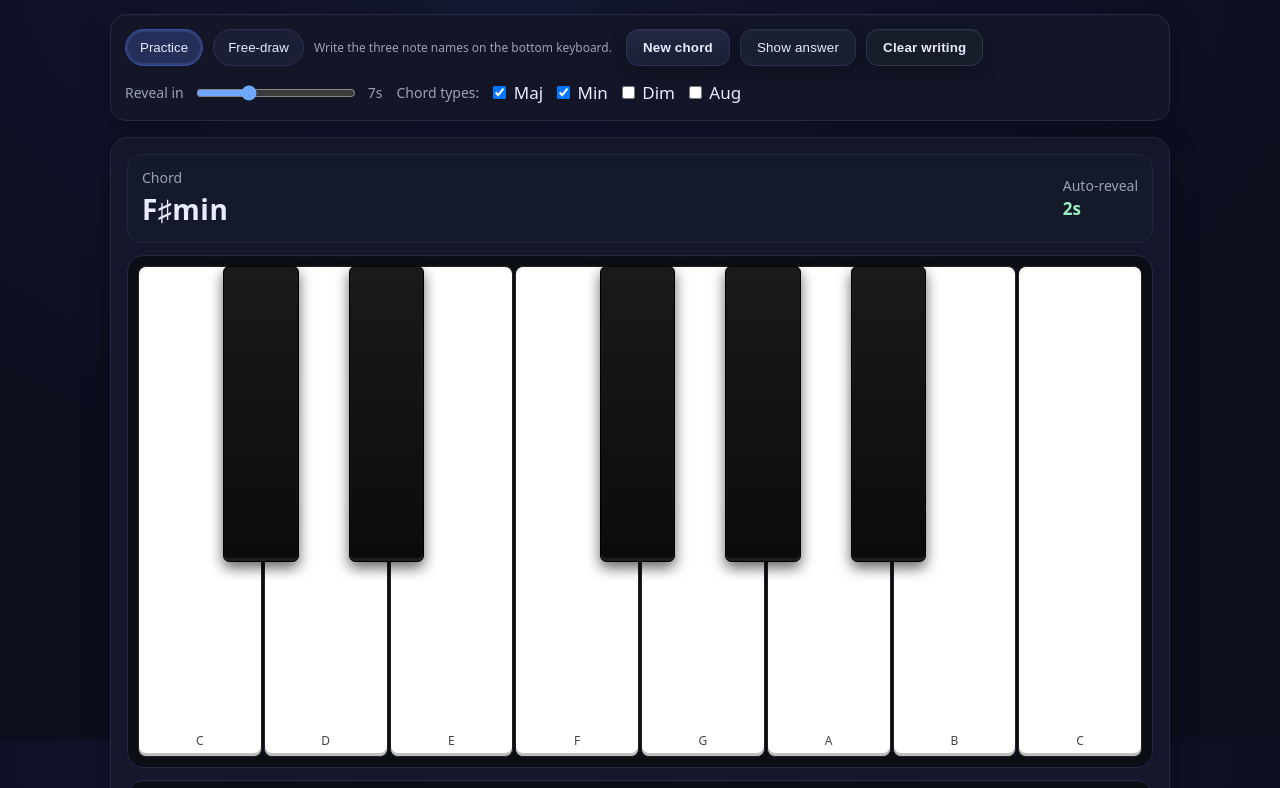
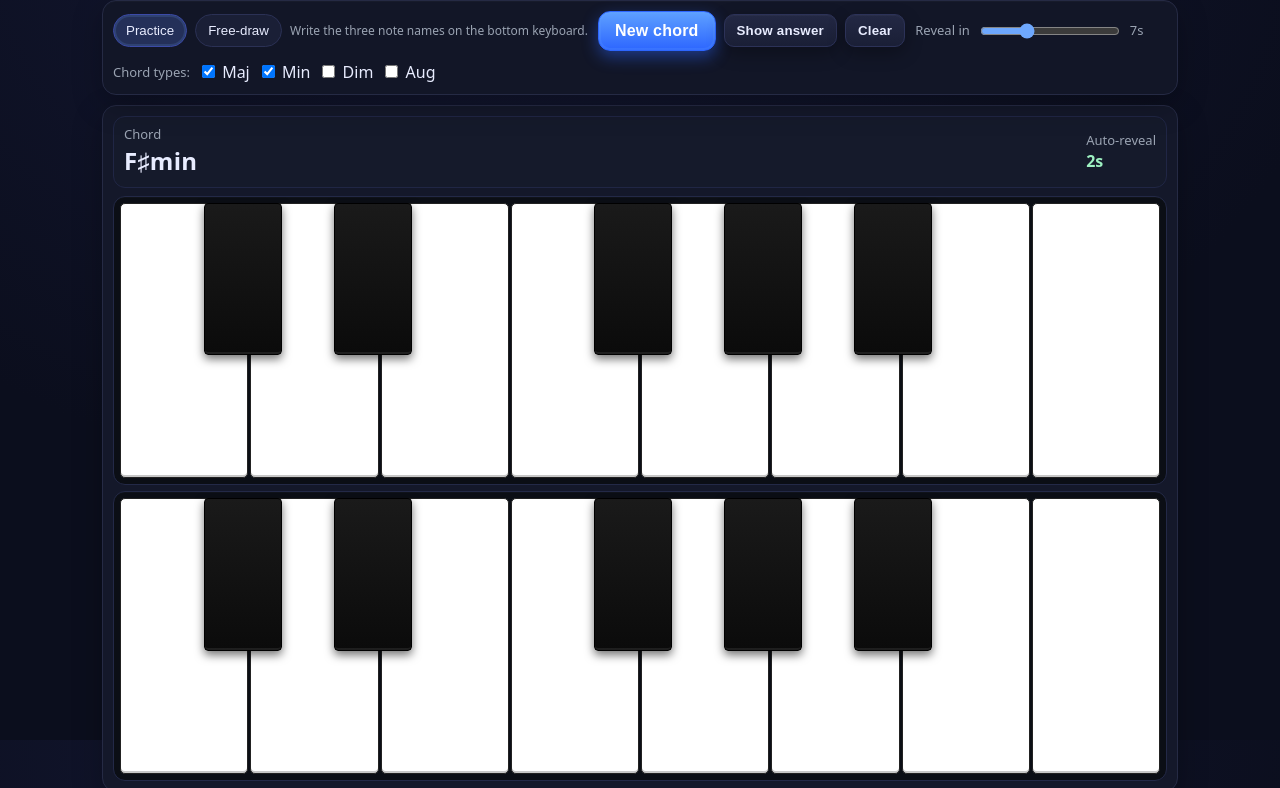
Before and after one commit to Julian5125/Piano-Chords, a plain HTML site: page index.html in a window 1280 px wide. Shown: the part 60-848 px from the top of the page. Drawn offline with Linux system fonts and the light colour scheme.

Commit message:
Add files via upload

```diff
--- a/index.html
+++ b/index.html
@@ -3,7 +3,9 @@
 <head>
   <meta charset="utf-8" />
   <meta name="viewport" content="width=device-width, initial-scale=1, viewport-fit=cover" />
-  <title>iPad Piano Trainer</title>
+  <title>iPad Piano Trainer (Ultra‑Compact)</title>
+  <meta name="apple-mobile-web-app-capable" content="yes" />
+  <meta name="apple-mobile-web-app-status-bar-style" content="black-translucent" />
   <style>
     :root {
       --bg: #0f1220;
@@ -19,62 +21,63 @@
     }
     * { box-sizing: border-box; -webkit-tap-highlight-color: transparent; }
     html, body { height: 100%; }
-    body { margin: 0; background: radial-gradient(1200px 800px at 40% 0%, #141834, #0b0e1d 70%); color: var(--text); font: 17px/1.5 system-ui, -apple-system, Segoe UI, Roboto, Helvetica, Arial, "Apple Color Emoji", "Segoe UI Emoji"; }
+    body { margin: 0; background: radial-gradient(1200px 800px at 40% 0%, #141834, #0b0e1d 70%); color: var(--text); font: 16px/1.45 system-ui, -apple-system, Segoe UI, Roboto, Helvetica, Arial, "Apple Color Emoji", "Segoe UI Emoji"; }
 
-    .app { max-width: 1100px; margin: 0 auto; padding: env(safe-area-inset-top) 20px env(safe-area-inset-bottom); }
-    header { display:flex; align-items:center; justify-content:space-between; gap:16px; flex-wrap: wrap; }
-    header h1 { font-size: clamp(20px, 3vw, 28px); font-weight: 700; margin: 8px 0; letter-spacing: 0.2px; }
+    .app { max-width: 1100px; margin: 0 auto; padding: env(safe-area-inset-top) 12px env(safe-area-inset-bottom); }
+    header { display:flex; align-items:center; justify-content:space-between; gap:10px; flex-wrap: wrap; }
+    header h1 { font-size: clamp(18px, 2.6vw, 26px); font-weight: 700; margin: 6px 0; letter-spacing: 0.2px; }
 
-    .controls { background: color-mix(in oklab, var(--panel), black 10%); border: 1px solid #252a44; padding: 14px; border-radius: 16px; display:flex; flex-wrap:wrap; gap: 14px; align-items: center; box-shadow: 0 10px 30px rgba(0,0,0,.25), inset 0 1px 0 rgba(255,255,255,.02); }
-    .controls .group { display:flex; align-items:center; gap:10px; flex-wrap: wrap; }
-    .pill { padding: 10px 14px; border: 1px solid #2b3155; background: #1a1f36; color: var(--text); border-radius: 999px; cursor: pointer; user-select: none; }
+    .controls { background: color-mix(in oklab, var(--panel), black 10%); border: 1px solid #252a44; padding: 10px; border-radius: 14px; display:flex; flex-wrap:wrap; gap: 10px; align-items: center; box-shadow: 0 10px 30px rgba(0,0,0,.25), inset 0 1px 0 rgba(255,255,255,.02); }
+    .controls .group { display:flex; align-items:center; gap:8px; flex-wrap: wrap; }
+
+    .pill { padding: 8px 12px; border: 1px solid #2b3155; background: #1a1f36; color: var(--text); border-radius: 999px; cursor: pointer; user-select: none; }
     .pill[aria-pressed="true"] { background: #243059; border-color: #3b4aa8; box-shadow: 0 0 0 2px rgba(110,168,254,.15) inset; }
 
-    .btn { appearance:none; border: 1px solid #2c3258; background: linear-gradient(#232844, #1a1f36); color: var(--text); padding: 10px 16px; border-radius: 12px; cursor: pointer; font-weight: 600; letter-spacing:.2px; box-shadow: 0 6px 18px rgba(0,0,0,.3), inset 0 1px 0 rgba(255,255,255,.03); }
+    .btn { appearance:none; border: 1px solid #2c3258; background: linear-gradient(#232844, #1a1f36); color: var(--text); padding: 8px 12px; border-radius: 10px; cursor: pointer; font-weight: 600; letter-spacing:.2px; box-shadow: 0 6px 18px rgba(0,0,0,.3), inset 0 1px 0 rgba(255,255,255,.03); }
     .btn:hover { filter: brightness(1.08); }
     .btn:active { transform: translateY(1px); }
-    .btn.secondary { background: #192031; border-color: #25314e; font-weight: 500; }
-    .btn.clear { background: #171e29; border-color: #2a394d; }
 
-    .range { display:flex; align-items:center; gap:10px; }
-    .range input[type=range] { width: 160px; accent-color: var(--accent); }
-    .label { color: var(--muted); font-size: 14px; }
+    /* Prominent New Chord button */
+    #newChord { padding: 10px 16px; font-size: 16px; border-radius: 12px; background: linear-gradient(180deg, #5ea0ff, #2d66ff); border-color: #2d66ff; color: white; box-shadow: 0 6px 16px rgba(45,102,255,.45), 0 0 0 2px rgba(94,160,255,.2) inset; }
+    #newChord:hover { filter: brightness(1.06); }
 
-    .panel { margin-top: 16px; padding: 16px; background: color-mix(in oklab, var(--panel), black 6%); border: 1px solid #252a44; border-radius: 18px; box-shadow: 0 10px 30px rgba(0,0,0,.25); }
+    .range { display:flex; align-items:center; gap:8px; }
+    .range input[type=range] { width: 140px; accent-color: var(--accent); }
+    .label { color: var(--muted); font-size: 13px; }
 
-    .prompt { display:flex; align-items:center; justify-content:space-between; gap:12px; padding: 12px 14px; background: #151a2b; border:1px solid #202645; border-radius: 14px; margin-bottom: 12px; }
-    .prompt .chord { font-size: clamp(20px, 4.5vw, 28px); font-weight: 800; letter-spacing:.5px; }
+    .panel { margin-top: 10px; padding: 10px; background: color-mix(in oklab, var(--panel), black 6%); border: 1px solid #252a44; border-radius: 14px; box-shadow: 0 10px 30px rgba(0,0,0,.25); }
+
+    .prompt { display:flex; align-items:center; justify-content:space-between; gap:10px; padding: 8px 10px; background: #151a2b; border:1px solid #202645; border-radius: 12px; margin-bottom: 8px; }
+    .prompt .chord { font-size: clamp(18px, 3.6vw, 24px); font-weight: 800; letter-spacing:.3px; }
     .prompt .timer { font-variant-numeric: tabular-nums; color: var(--accent-2); font-weight: 700; }
 
-    .keyboards { display:flex; flex-direction: column; gap: 12px; }
+    .keyboards { display:flex; flex-direction: column; gap: 6px; }
 
-    .keyboard { position: relative; width: 100%; max-width: 100%; aspect-ratio: 8 / 4; background: #0b0e15; border-radius: 16px; border: 1px solid #232947; overflow: hidden; box-shadow: inset 0 1px 0 rgba(255,255,255,.02); }
-    .keys { position:absolute; inset:10px; display:flex; }
+    /* ULTRA‑COMPACT KEYBOARDS */
+    .keyboard { position: relative; width: 100%; max-width: 100%; aspect-ratio: 8 / 2.2; background: #0b0e15; border-radius: 12px; border: 1px solid #232947; overflow: hidden; box-shadow: inset 0 1px 0 rgba(255,255,255,.02); }
 
-    /* White keys row */
-    .white-keys { position:absolute; inset:10px; display:flex; gap: 2px; }
-    .key.white { flex:1; background: var(--key-white); border: 1px solid var(--key-border); border-radius: 8px; position:relative; box-shadow: inset 0 -3px 0 rgba(0,0,0,.25); }
+    .white-keys { position:absolute; inset:6px; display:flex; gap: 2px; }
+    .key.white { flex:1; background: var(--key-white); border: 1px solid var(--key-border); border-radius: 5px; position:relative; box-shadow: inset 0 -2px 0 rgba(0,0,0,.22); }
 
-    /* Black keys overlay */
-    .black-keys { position:absolute; left:10px; right:10px; top:10px; bottom:40%; pointer-events:auto; }
-    .black-keys .key.black { position:absolute; width: calc((100% - 0px) / 8 * 0.6); height: 100%; background: linear-gradient(#1a1a1a, #0b0b0b); border: 1px solid #000; border-radius: 6px; box-shadow: inset 0 -3px 0 rgba(255,255,255,.08), 0 6px 14px rgba(0,0,0,.6); z-index: 2; }
+    /* DRAW OVER BLACK KEYS: disable pointer-events on black keys and raise canvas above */
+    .black-keys { position:absolute; left:6px; right:6px; top:6px; bottom:45%; pointer-events: none; }
+    .black-keys .key.black { position:absolute; width: calc((100% - 0px) / 8 * 0.6); height: 100%; background: linear-gradient(#1a1a1a, #0b0b0b); border: 1px solid #000; border-radius: 4px; box-shadow: inset 0 -2px 0 rgba(255,255,255,.08), 0 4px 10px rgba(0,0,0,.55); z-index: 2; }
 
-    .key-label { position:absolute; bottom:6px; left: 50%; transform: translateX(-50%); font-size: 12px; color:#444; user-select: none; pointer-events: none; }
+    /* No printed labels on keys */
+    .key-label { display:none; }
 
-    .key.highlight { outline: 3px solid var(--key-highlight); box-shadow: 0 0 0 3px rgba(255,221,87,.25), inset 0 -3px 0 rgba(0,0,0,.25); }
+    .key.highlight { outline: 3px solid var(--key-highlight); box-shadow: 0 0 0 3px rgba(255,221,87,.25), inset 0 -2px 0 rgba(0,0,0,.22); }
     .key.black.highlight { outline-color: #ffd54a; }
 
-    /* Drawing canvas for handwriting on the bottom keyboard */
-    .draw-wrap { position:absolute; inset:0; pointer-events: none; }
+    .draw-wrap { position:absolute; inset:0; pointer-events: none; z-index: 5; }
     canvas.drawing { position:absolute; inset:0; pointer-events:auto; touch-action: none; }
 
     .mode-tag { font-size: 12px; color: var(--muted); }
 
-    /* Small helper badges to show revealed notes on top keyboard */
-    .bubble { position:absolute; top:8px; left:50%; transform: translateX(-50%); background: #11162d; color: #dfe7ff; border: 1px solid #2b3566; padding: 3px 6px; border-radius: 999px; font-size: 12px; font-weight: 700; box-shadow: 0 4px 12px rgba(0,0,0,.25); pointer-events: none; }
+    .bubble { position:absolute; top:6px; left:50%; transform: translateX(-50%); background: #11162d; color: #dfe7ff; border: 1px solid #2b3566; padding: 2px 6px; border-radius: 999px; font-size: 11px; font-weight: 700; box-shadow: 0 4px 12px rgba(0,0,0,.25); pointer-events: none; }
 
     @media (orientation:portrait) {
-      .keyboard { aspect-ratio: 8 / 6; }
+      .keyboard { aspect-ratio: 8 / 3.4; }
     }
   </style>
 </head>
@@ -85,13 +88,13 @@
       <div class="controls" role="toolbar" aria-label="Controls">
         <div class="group" id="modeGroup">
           <button class="pill" id="modePractice" aria-pressed="true" title="Practice mode: write the chord notes, then reveal">Practice</button>
-          <button class="pill" id="modeFreeDraw" aria-pressed="false" title="Free draw on the keyboard with Apple Pencil">Free-draw</button>
+          <button class="pill" id="modeFreeDraw" aria-pressed="false" title="Free draw on the keyboard with Apple Pencil">Free‑draw</button>
           <span class="mode-tag" id="modeHint">Write the three note names on the bottom keyboard.</span>
         </div>
         <div class="group">
           <button class="btn" id="newChord">New chord</button>
-          <button class="btn secondary" id="showAnswer">Show answer</button>
-          <button class="btn clear" id="clearInk">Clear writing</button>
+          <button class="btn" id="showAnswer">Show answer</button>
+          <button class="btn" id="clearInk">Clear</button>
         </div>
         <div class="group range">
           <label class="label" for="waitSeconds">Reveal in</label>
@@ -115,18 +118,16 @@
           <div class="chord" id="chordName">—</div>
         </div>
         <div>
-          <div class="label">Auto-reveal</div>
+          <div class="label">Auto‑reveal</div>
           <div class="timer" id="countdown">—</div>
         </div>
       </div>
 
       <div class="keyboards">
-        <!-- Top keyboard (answer area) -->
         <div class="keyboard" id="kbTop" aria-label="Answer keyboard">
           <div class="white-keys" id="topWhite"></div>
           <div class="black-keys" id="topBlack"></div>
         </div>
-        <!-- Bottom keyboard (writing area) -->
         <div class="keyboard" id="kbBottom" aria-label="Writing keyboard">
           <div class="white-keys" id="bottomWhite"></div>
           <div class="black-keys" id="bottomBlack"></div>
@@ -139,60 +140,46 @@
   <script>
     // --- Constants & Utilities ---
     const NOTE_NAMES = ["C","C#","D","D#","E","F","F#","G","G#","A","A#","B"]; // 12
-    const CHORDS = {
-      maj: { name:"maj", intervals:[0,4,7]},
-      min: { name:"min", intervals:[0,3,7]},
-      dim: { name:"dim", intervals:[0,3,6]},
-      aug: { name:"aug", intervals:[0,4,8]},
-    };
+    const CHORDS = { maj:{name:"maj",intervals:[0,4,7]}, min:{name:"min",intervals:[0,3,7]}, dim:{name:"dim",intervals:[0,3,6]}, aug:{name:"aug",intervals:[0,4,8]} };
     const randChoice = (arr) => arr[Math.floor(Math.random() * arr.length)];
-    function isBlack(index12) { return [1,3,6,8,10].includes(index12); }
 
-    function buildKeyboards() {
-      buildKeyboard("top");
-      buildKeyboard("bottom");
-      resizeCanvas();
-    }
+    function buildKeyboards() { buildKeyboard("top"); buildKeyboard("bottom"); resizeCanvas(); }
 
     function buildKeyboard(prefix) {
       const whiteWrap = document.getElementById(prefix+"White");
       const blackWrap = document.getElementById(prefix+"Black");
-      whiteWrap.innerHTML = "";
-      blackWrap.innerHTML = "";
+      whiteWrap.innerHTML = ""; blackWrap.innerHTML = "";
 
-      // White keys — 8 whites (C D E F G A B C)
-      const WHITE_SEMITONES = [0,2,4,5,7,9,11,12]; // last C is 12 (maps to label C)
+      // 8 white keys: C D E F G A B C
+      const WHITE_SEMITONES = [0,2,4,5,7,9,11,12];
       for (let i=0;i<8;i++) {
         const idx12 = WHITE_SEMITONES[i];
         const white = document.createElement('div');
         white.className = 'key white';
-        white.dataset.index = idx12; // 12 on the top C to avoid duplicate 0
+        white.dataset.index = idx12; // top C tagged as 12
         white.dataset.keyIndex = i;
-        const label = document.createElement('div');
-        label.className = 'key-label';
-        label.textContent = NOTE_NAMES[idx12 % 12].replace('#','♯');
-        white.appendChild(label);
         whiteWrap.appendChild(white);
       }
 
-      // Black keys geometry for one octave: C#, D#, F#, G#, A#
+      // 5 black keys: C#, D#, F#, G#, A#
       const blackIdxs = [1,3,6,8,10];
       const innerWidth = 100;
       const whiteSlot = innerWidth / 8; // percent per white key
-      const whiteBeforeMap = {1:0, 3:1, 6:3, 8:4, 10:5}; // black sits after these white indices
-      const offsetIntoGap = whiteSlot * 0.6; // push into the gap visually
+      const whiteBeforeMap = {1:0, 3:1, 6:3, 8:4, 10:5};
+      const offsetIntoGap = whiteSlot * 0.6;
 
       blackIdxs.forEach((idx12) => {
         const absoluteWhiteIndex = whiteBeforeMap[idx12];
         const key = document.createElement('div');
         key.className = 'key black';
         key.dataset.index = idx12;
-        key.style.left = `calc(10px + ${whiteSlot*absoluteWhiteIndex}% + ${offsetIntoGap}%)`;
+        key.style.left = `calc(6px + ${whiteSlot*absoluteWhiteIndex}% + ${offsetIntoGap}%)`;
         blackWrap.appendChild(key);
       });
     }
 
-    // --- Drawing (Apple Pencil, touch, mouse) ---
+    // --- Drawing with FIXED pen thickness ---
+    const FIXED_LINE_WIDTH = 5; // px
     const drawCanvas = document.getElementById('draw');
     const kbBottom = document.getElementById('kbBottom');
     const ctx = drawCanvas.getContext('2d');
@@ -211,25 +198,8 @@
       ctx.lineJoin = 'round';
     }
 
-    function penWidthFromPressure(p) { return Math.max(2, Math.min(10, (p||0.4) * 12)); }
-
-    function pointerDown(e){
-      if (currentMode !== 'free' && currentMode !== 'practice') return; // both allow writing
-      drawing = true;
-      ctx.beginPath();
-      ctx.moveTo(e.offsetX, e.offsetY);
-      ctx.strokeStyle = '#d5e1ff';
-      ctx.lineWidth = penWidthFromPressure(e.pressure);
-      e.currentTarget.setPointerCapture(e.pointerId);
-      e.preventDefault();
-    }
-    function pointerMove(e){
-      if (!drawing) return;
-      ctx.lineWidth = penWidthFromPressure(e.pressure);
-      ctx.lineTo(e.offsetX, e.offsetY);
-      ctx.stroke();
-      e.preventDefault();
-    }
+    function pointerDown(e){ if (currentMode === 'practice' || currentMode === 'free') { drawing = true; ctx.beginPath(); ctx.moveTo(e.offsetX, e.offsetY); ctx.strokeStyle = '#d5e1ff'; ctx.lineWidth = FIXED_LINE_WIDTH; e.currentTarget.setPointerCapture(e.pointerId); e.preventDefault(); } }
+    function pointerMove(e){ if (!drawing) return; ctx.lineWidth = FIXED_LINE_WIDTH; ctx.lineTo(e.offsetX, e.offsetY); ctx.stroke(); e.preventDefault(); }
     function pointerUp(e){ drawing = false; e.preventDefault(); }
 
     drawCanvas.addEventListener('pointerdown', pointerDown, {passive:false});
@@ -239,7 +209,7 @@
 
     window.addEventListener('resize', resizeCanvas);
 
-    // --- Practice logic ---
+    // Practice logic
     const chordNameEl = document.getElementById('chordName');
     const countdownEl = document.getElementById('countdown');
     const waitRange = document.getElementById('waitSeconds');
@@ -247,35 +217,17 @@
 
     waitRange.addEventListener('input', () => waitVal.textContent = waitRange.value);
 
-    let timer = null;
-    let currentChord = null;
+    let timer = null; let currentChord = null;
 
-    function setCountdown(sec) {
-      countdownEl.textContent = sec > 0 ? `${sec}s` : '—';
-    }
+    function setCountdown(sec) { countdownEl.textContent = sec > 0 ? `${sec}s` : '—'; }
+    function startCountdown() { clearInterval(timer); let s = parseInt(waitRange.value, 10); setCountdown(s); timer = setInterval(() => { s -= 1; setCountdown(Math.max(0,s)); if (s <= 0) { clearInterval(timer); revealAnswer(); } }, 1000); }
 
-    function startCountdown() {
-      clearInterval(timer);
-      let s = parseInt(waitRange.value, 10);
-      setCountdown(s);
-      timer = setInterval(() => {
-        s -= 1; setCountdown(Math.max(0,s));
-        if (s <= 0) { clearInterval(timer); revealAnswer(); }
-      }, 1000);
-    }
-
-    function getEnabledTypes(){
-      const checks = [...document.querySelectorAll('#types input[type=checkbox]')];
-      return checks.filter(c=>c.checked).map(c=>c.value);
-    }
+    function getEnabledTypes(){ return [...document.querySelectorAll('#types input[type=checkbox]')].filter(c=>c.checked).map(c=>c.value); }
 
     function makeChord() {
-      const types = getEnabledTypes();
-      if (types.length === 0) types.push('maj');
-      const typeKey = randChoice(types);
-      const type = CHORDS[typeKey];
-      const root = Math.floor(Math.random()*12); // 0..11
-      const notes = type.intervals.map(semi => (root + semi) % 12);
+      const types = getEnabledTypes(); if (types.length === 0) types.push('maj');
+      const typeKey = randChoice(types); const type = CHORDS[typeKey];
+      const root = Math.floor(Math.random()*12); const notes = type.intervals.map(semi => (root + semi) % 12);
       const name = `${NOTE_NAMES[root]}${type.name}`.replace('#','♯');
       return { root, typeKey, notes, name };
     }
@@ -289,69 +241,43 @@
       clearHighlights('top');
       const targets = [...document.querySelectorAll('#topWhite .key, #topBlack .key')];
       chord.notes.forEach(n => {
-        // Match by pitch class; prefer first found (low C, not the top C)
         const key = targets.find(k => (parseInt(k.dataset.index,10) % 12) === n);
-        if (key) {
-          key.classList.add('highlight');
-          const b = document.createElement('div'); b.className = 'bubble'; b.textContent = NOTE_NAMES[n].replace('#','♯');
-          key.appendChild(b);
-        }
+        if (key) { key.classList.add('highlight'); const b = document.createElement('div'); b.className = 'bubble'; b.textContent = NOTE_NAMES[n].replace('#','♯'); key.appendChild(b); }
       });
     }
 
-    function newChord() {
-      currentChord = makeChord();
-      chordNameEl.textContent = currentChord.name;
-      clearHighlights('top');
-      startCountdown();
-      clearInk();
-    }
+    function newChord() { currentChord = makeChord(); chordNameEl.textContent = currentChord.name; clearHighlights('top'); startCountdown(); clearInk(); }
+    function revealAnswer(){ if (!currentChord) return; applyHighlights(currentChord); setCountdown(0); }
 
-    function revealAnswer(){
-      if (!currentChord) return;
-      applyHighlights(currentChord);
-      setCountdown(0);
-    }
-
-    // --- Mode switching ---
-    let currentMode = 'practice'; // 'practice' | 'free'
+    // Modes
+    let currentMode = 'practice';
     const modePracticeBtn = document.getElementById('modePractice');
     const modeFreeBtn = document.getElementById('modeFreeDraw');
     const modeHint = document.getElementById('modeHint');
 
     function setMode(mode){
-      currentMode = mode;
-      const practice = mode === 'practice';
+      currentMode = mode; const practice = mode === 'practice';
       modePracticeBtn.setAttribute('aria-pressed', practice);
       modeFreeBtn.setAttribute('aria-pressed', !practice);
       document.getElementById('newChord').disabled = !practice;
       document.getElementById('showAnswer').disabled = !practice;
       waitRange.disabled = !practice;
       document.querySelectorAll('#types input').forEach(i => i.disabled = !practice);
-      if (practice) {
-        modeHint.textContent = 'Write the three note names on the bottom keyboard.';
-      } else {
-        clearInterval(timer); setCountdown(0); chordNameEl.textContent = '—'; clearHighlights('top');
-        modeHint.textContent = 'Free-draw on the bottom keyboard. Tap Clear to erase.';
-      }
+      if (practice) { modeHint.textContent = 'Write the three note names on the bottom keyboard.'; }
+      else { clearInterval(timer); setCountdown(0); chordNameEl.textContent = '—'; clearHighlights('top'); modeHint.textContent = 'Free‑draw on the bottom keyboard. Tap Clear to erase.'; }
     }
 
     modePracticeBtn.addEventListener('click', () => setMode('practice'));
     modeFreeBtn.addEventListener('click', () => setMode('free'));
 
-    // --- Buttons ---
     document.getElementById('newChord').addEventListener('click', newChord);
     document.getElementById('showAnswer').addEventListener('click', revealAnswer);
     document.getElementById('clearInk').addEventListener('click', clearInk);
 
     function clearInk(){ ctx.clearRect(0,0,drawCanvas.width, drawCanvas.height); }
 
-    // Initialize
-    buildKeyboards();
-    setMode('practice');
-    newChord();
-
-    // iPad specific polish: prevent scrolling while drawing
+    // Init
+    buildKeyboards(); setMode('practice'); newChord();
     document.addEventListener('gesturestart', e=> e.preventDefault());
   </script>
 </body>
```
